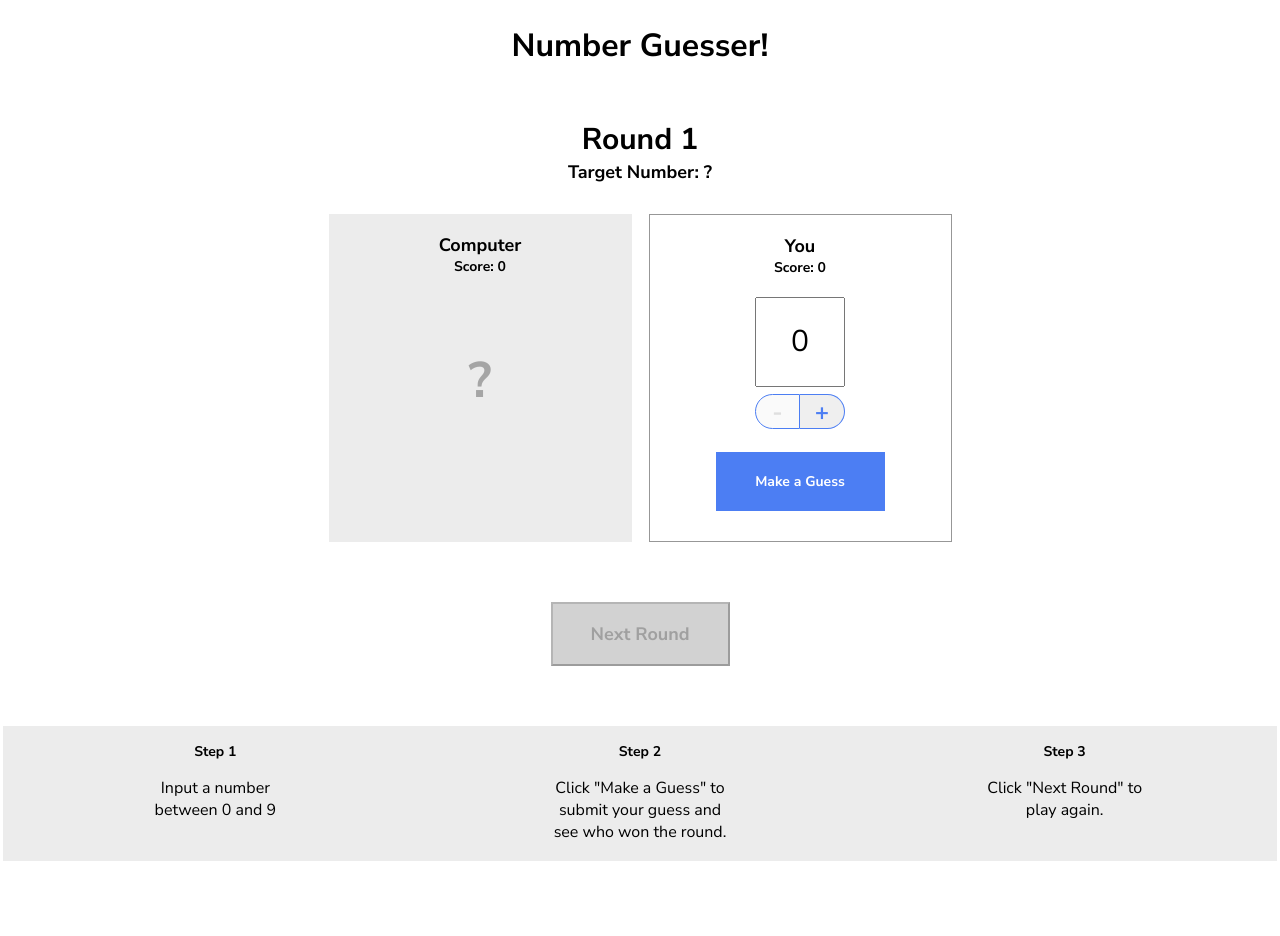
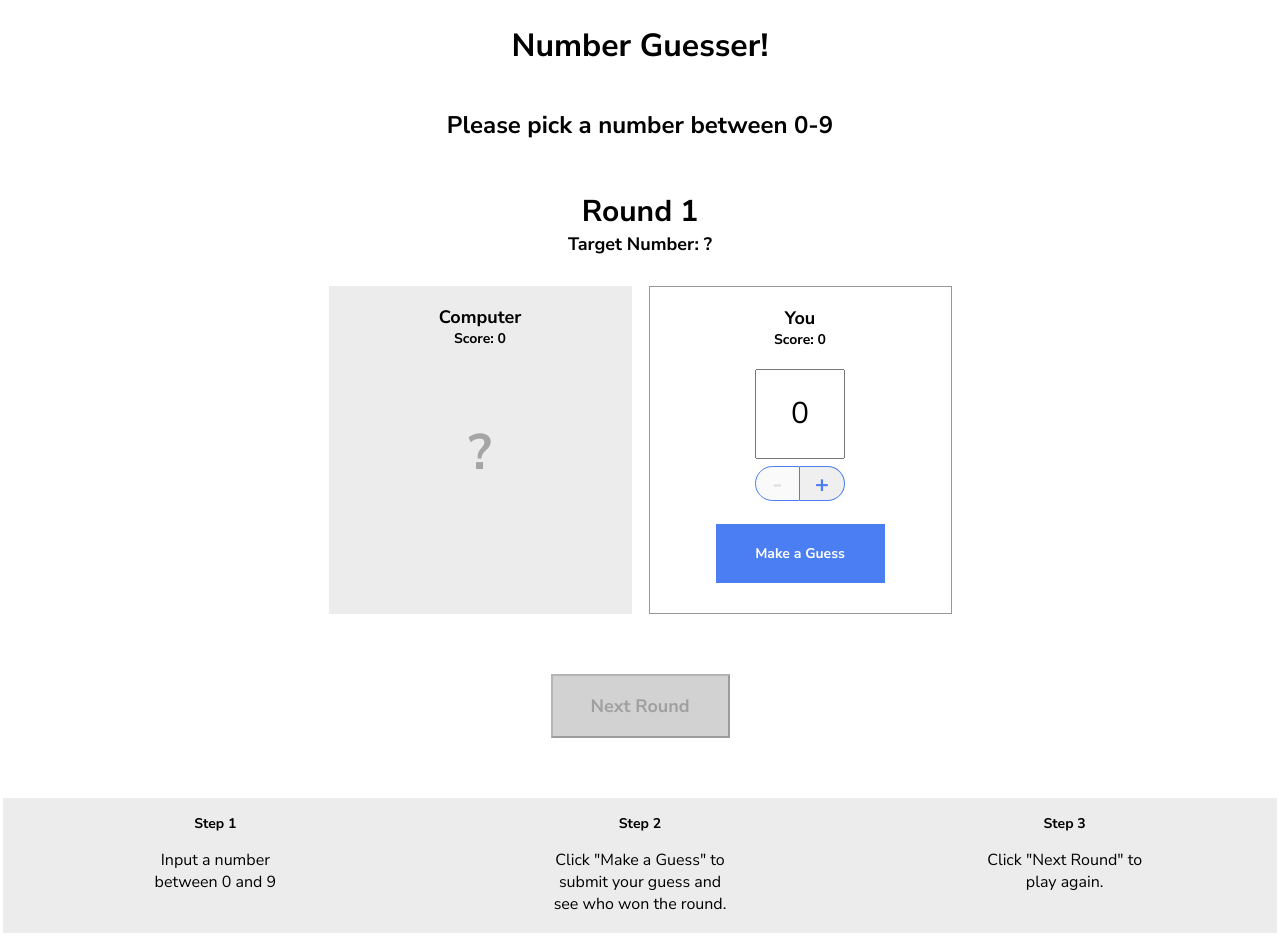
Before and after one commit to promoteglobal/number-guesser, a plain HTML site: page index.html in a window 1280 px wide. Before the commit the page ends 864 px from the top, so only its background shows below. Drawn offline with Linux system fonts and the light colour scheme.

Commit message:
added instructions

```diff
--- a/index.html
+++ b/index.html
@@ -11,7 +11,7 @@
       <header>
         <h1>Number Guesser!</h1>
       </header>
-
+      <h2>Please pick a number between 0-9</h2>
       <div class="rounds">
         <p class="round-label">Round <span id="round-number">1</span></p>
         <p class="guess-label">Target Number: <span id="target-number">?</span></p>
```
